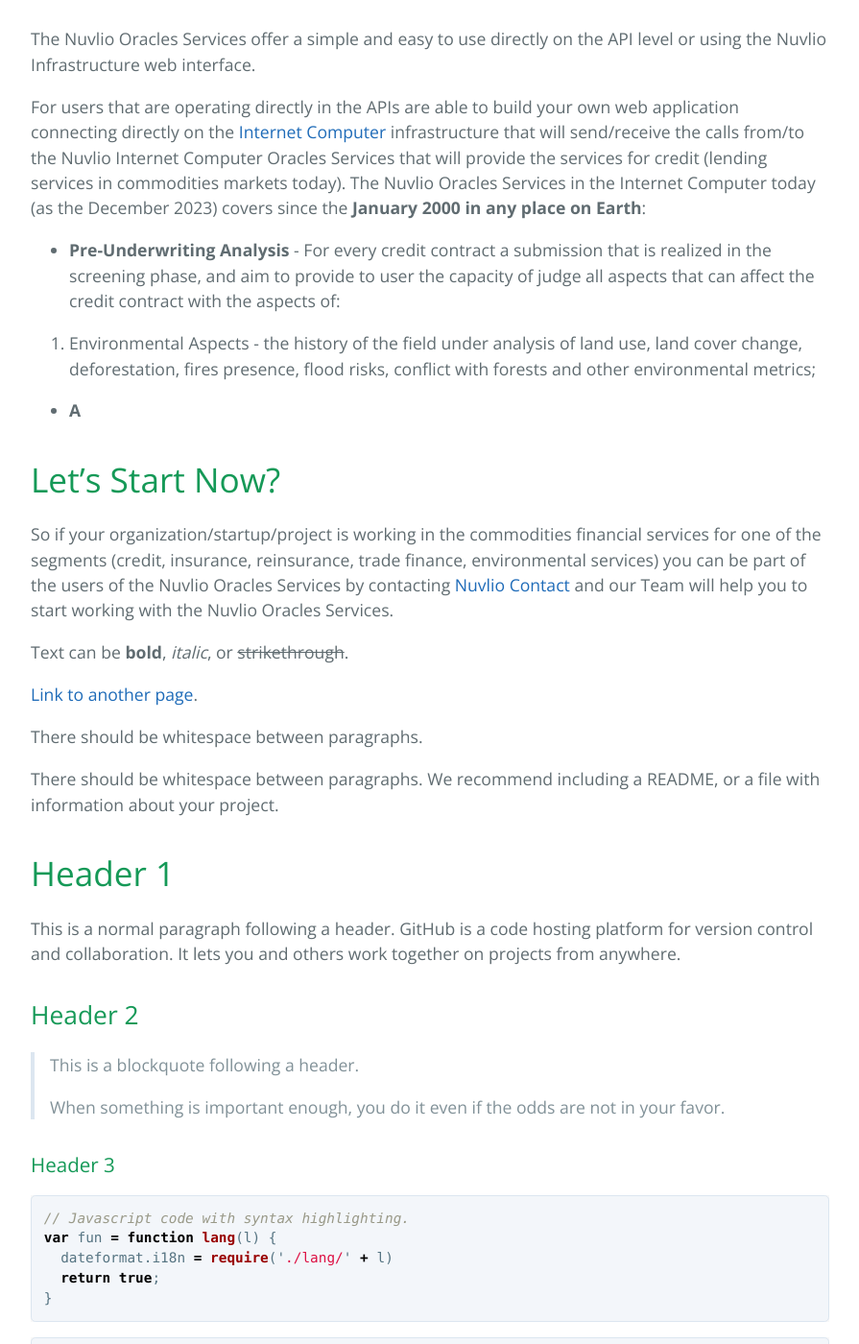
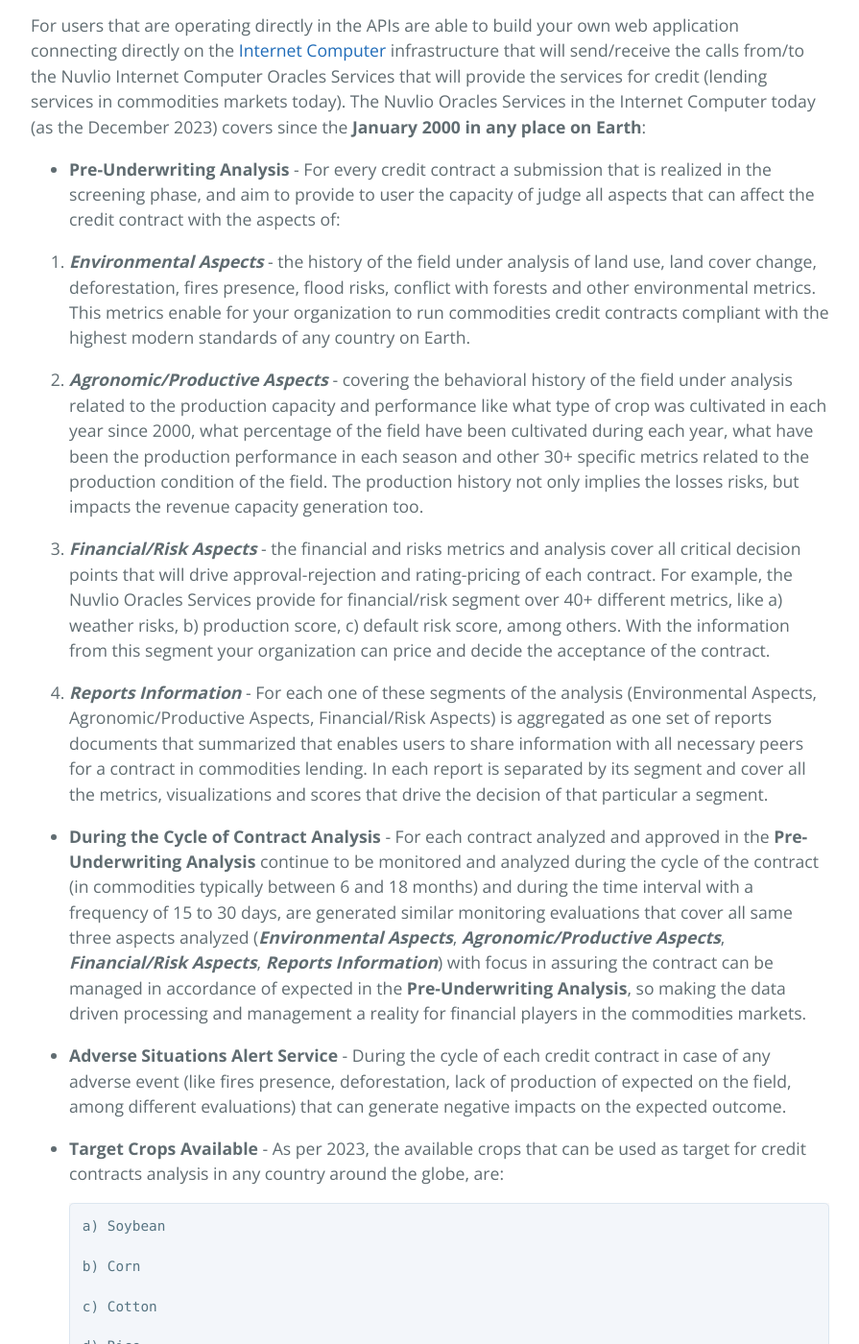
Before and after one commit to Nuvlio/ic-nuvlio.github.io, a Jekyll site: the page built from index.md, in a window 1280 px wide and 1400 px high, scrolled down 1077 px. Shown: the whole window at 96% size, without its empty margins (192-1087 px from the left). Built offline with Jekyll 4.4.1, drawn with Linux system fonts in a browser that asks for light colours; our own code applies the rules of GitHub Pages for plain Markdown files; some of the changed text lies outside the part shown.

Commit message:
First commit 6
Signed-off-by: geosdev <geo@agryo.com>

```diff
--- a/index.md
+++ b/index.md
@@ -40,10 +38,65 @@
 * **Pre-Underwriting Analysis** - For every credit contract a submission that is realized in the screening phase,
 and aim to provide to user the capacity of judge all aspects that can affect the credit contract with the aspects of:
 
-1. Environmental Aspects - the history of the field under analysis of land use, land cover change, deforestation,
-fires presence, flood risks, conflict with forests and other environmental metrics;
+1. **_Environmental Aspects_** - the history of the field under analysis of land use, land cover change, deforestation,
+fires presence, flood risks, conflict with forests and other environmental metrics. This metrics enable for your
+organization to run commodities credit contracts compliant with the highest modern standards of any country on Earth.
 
-* **A**
+2. **_Agronomic/Productive Aspects_** - covering the behavioral history of the field under analysis related to the
+production capacity and performance like what type of crop was cultivated in each year since 2000, what percentage of
+the field have been cultivated during each year, what have been the production performance in each season and other
+30+ specific metrics related to the production condition of the field. The production history not only implies the
+losses risks, but impacts the revenue capacity generation too.
+
+
+3. **_Financial/Risk Aspects_** - the financial and risks metrics and analysis cover all critical decision points that
+will drive approval-rejection and rating-pricing of each contract. For example, the Nuvlio Oracles Services provide for
+financial/risk segment over 40+ different metrics, like a) weather risks, b) production score, c) default risk score,
+among others. With the information from this segment your organization can price and decide the acceptance of the contract.
+
+
+4. **_Reports Information_** - For each one of these segments of the analysis (Environmental Aspects,
+Agronomic/Productive Aspects, Financial/Risk Aspects) is aggregated as one set of reports documents that summarized that
+enables users to share information with all necessary peers for a contract in commodities lending. In each report is
+separated by its segment and cover all the metrics, visualizations and scores that drive the decision of that particular
+a segment.
+
+
+* **During the Cycle of Contract Analysis** - For each contract analyzed and approved in the **Pre-Underwriting Analysis**
+continue to be monitored and analyzed during the cycle of the contract (in commodities typically between 6 and 18 months)
+and during the time interval with a frequency of 15 to 30 days, are generated similar monitoring evaluations that cover
+all same three aspects analyzed (**_Environmental Aspects_**, **_Agronomic/Productive Aspects_**,
+**_Financial/Risk Aspects_**, **_Reports Information_**) with focus in assuring the contract can be managed in accordance
+of expected in the **Pre-Underwriting Analysis**, so making the data driven processing and management a reality for
+financial players in the commodities markets.
+
+
+* **Adverse Situations Alert Service** - During the cycle of each credit contract in case of any adverse event (like
+fires presence, deforestation, lack of production of expected on the field, among different evaluations) that can generate
+negative impacts on the expected outcome.
+
+* **Target Crops Available** - As per 2023, the available crops that can be used as target for credit contracts
+analysis in any country around the globe, are:
+
+
+      a) Soybean
+
+      b) Corn
+
+      c) Cotton
+
+      d) Rice
+
+      e) Wheat
+
+      f) Sugarcane
+
+      g) Barley
+
+
+
+
+
 
 
 
```
Also changed, not shown: other parts of index.md (+0 -2 lines).
